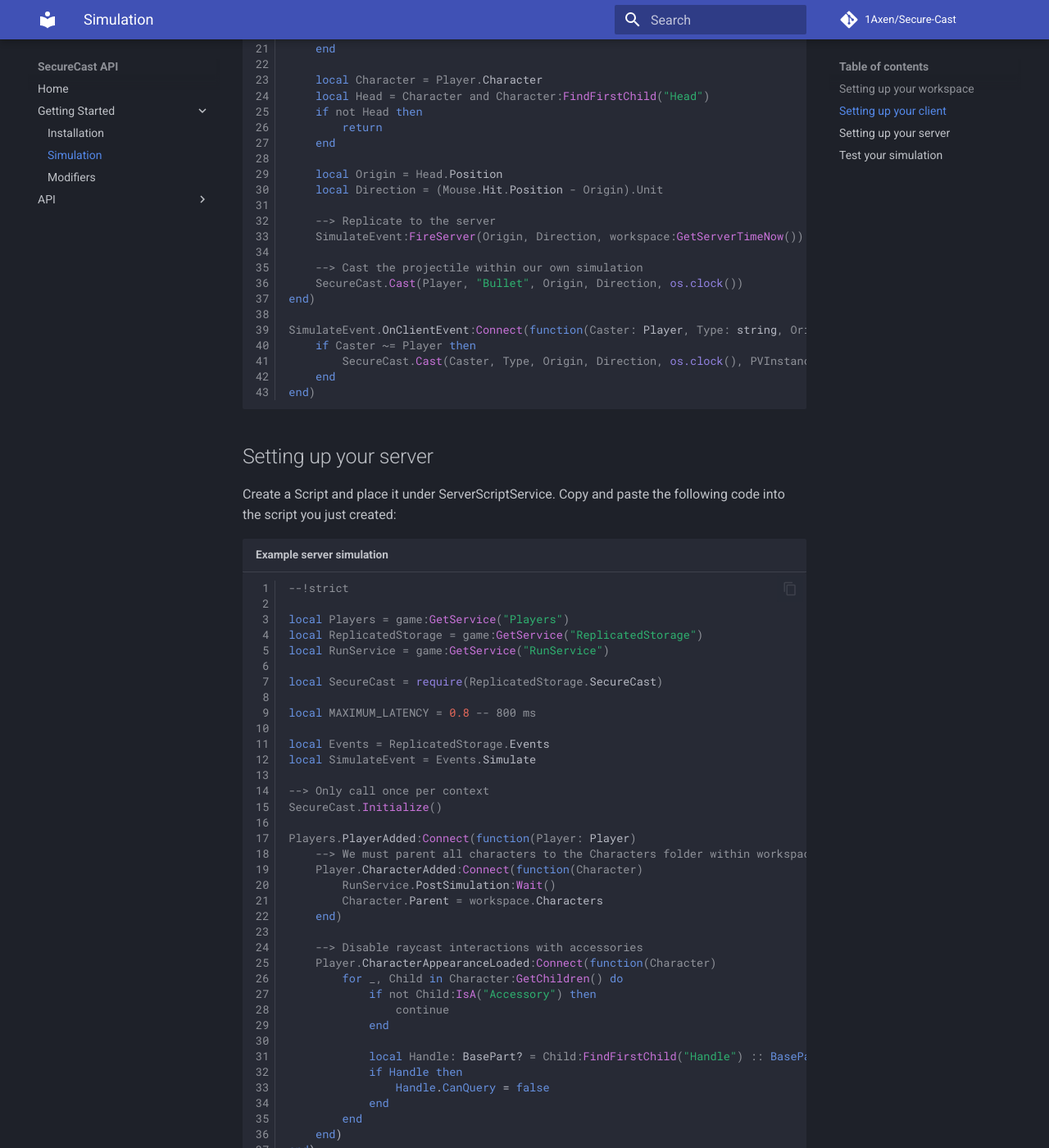
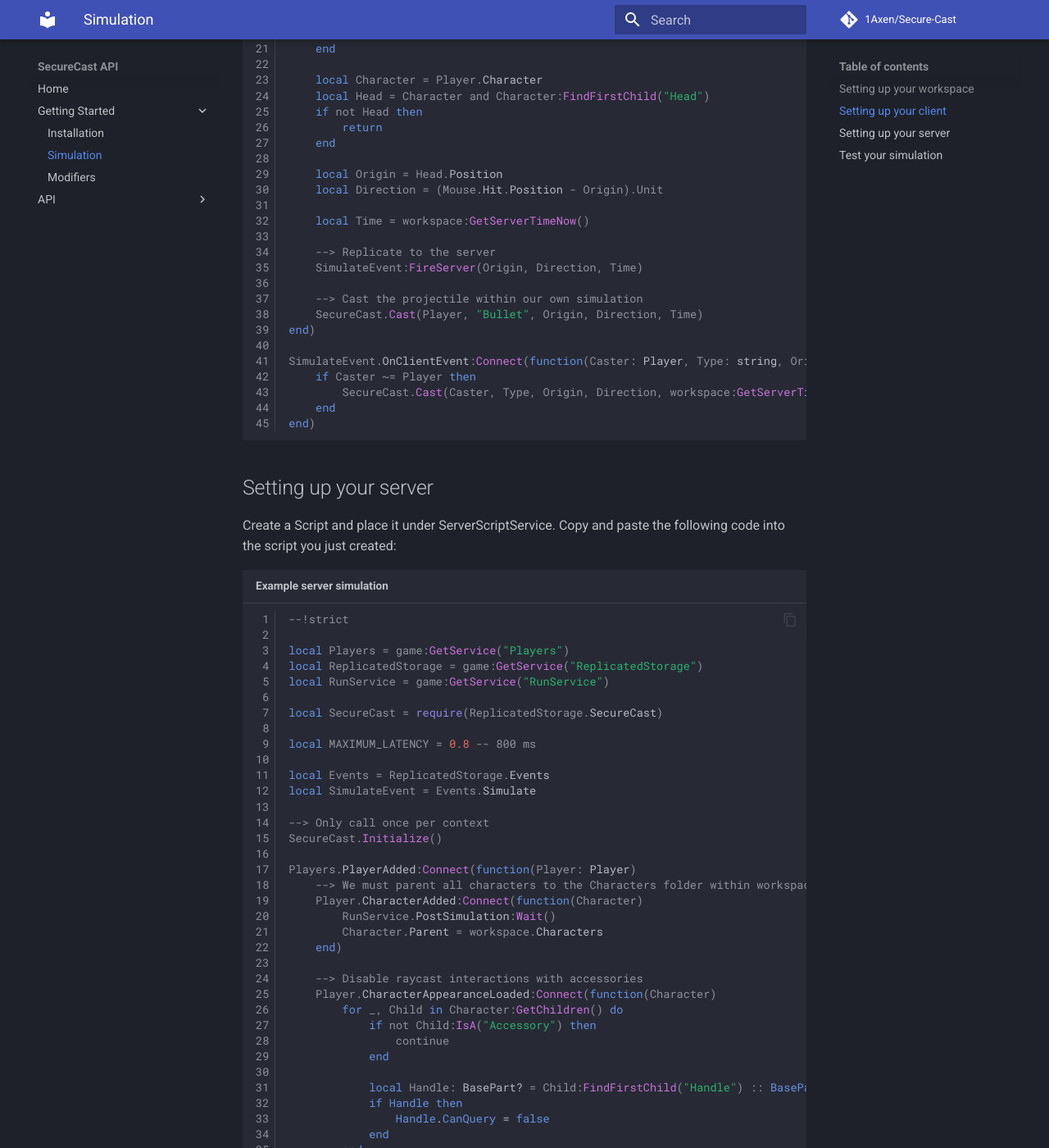
Before and after one commit to 1Axen/Secure-Cast, an MkDocs documentation site: the page built from docs/docs/Getting Started/Simulation.md, in a window 1280 px wide and 1400 px high, scrolled down 1083 px. Shown: the whole window at 82% size. Built offline with MkDocs 1.6.1 and Material for MkDocs 9.7.7, drawn with Linux system fonts in a browser that asks for light colours; comment, search, counter and statistics services are not loaded; old or Windows-style settings are respelled for this version of MkDocs; some of the changed text lies outside the part shown.

Commit message:
Updated docs to use GetServerTimeNow

````diff
--- a/docs/docs/API/definitions.md
+++ b/docs/docs/API/definitions.md
@@ -51,7 +51,7 @@ local Modifier = {
     OnIntersection = Bindable,
 }
 
-SecureCast.Cast(Player, "Bullet", Origin, Direction, os.clock() - Latency, nil, Modifier)
+SecureCast.Cast(Player, "Bullet", Origin, Direction, Time, nil, Modifier)
 ```
 
 !!! danger
--- a/docs/docs/Getting Started/Simulation.md
+++ b/docs/docs/Getting Started/Simulation.md
@@ -51,16 +51,18 @@ UserInputService.InputBegan:Connect(function(Input, GPE)
 	local Origin = Head.Position
 	local Direction = (Mouse.Hit.Position - Origin).Unit
 
+	local Time = workspace:GetServerTimeNow()
+
     --> Replicate to the server
-	SimulateEvent:FireServer(Origin, Direction, workspace:GetServerTimeNow())
+	SimulateEvent:FireServer(Origin, Direction, Time)
 
     --> Cast the projectile within our own simulation
-	SecureCast.Cast(Player, "Bullet", Origin, Direction, os.clock())
+	SecureCast.Cast(Player, "Bullet", Origin, Direction, Time)
 end)
 
 SimulateEvent.OnClientEvent:Connect(function(Caster: Player, Type: string, Origin: Vector3, Direction: Vector3, PVInstance: PVInstance?, Modifer)
 	if Caster ~= Player then
-		SecureCast.Cast(Caster, Type, Origin, Direction, os.clock(), PVInstance, Modifer)
+		SecureCast.Cast(Caster, Type, Origin, Direction, workspace:GetServerTimeNow(), PVInstance, Modifer)
 	end
 end)
 ```
@@ -117,7 +119,6 @@ ReplicatedStorage.Events.Simulate.OnServerEvent:Connect(function(Player: Player,
     --> The best estimate for this value available is (PLAYER_PING + 48 ms)
     --> If we do not factor in interpolation we will end up with inaccurate lag compensation
 
-	local Time = os.clock()
 	local Latency = (workspace:GetServerTimeNow() - Timestamp)
 	local Interpolation = (Player:GetNetworkPing() + SecureCast.Settings.Interpolation)
 
````
Also changed, not shown: other parts of docs/docs/Getting Started/Simulation.md (+1 -1 lines), docs/docs/API/snapshots.md (+1 -1 lines), docs/docs/Getting Started/Modifiers.md (+4 -2 lines).
